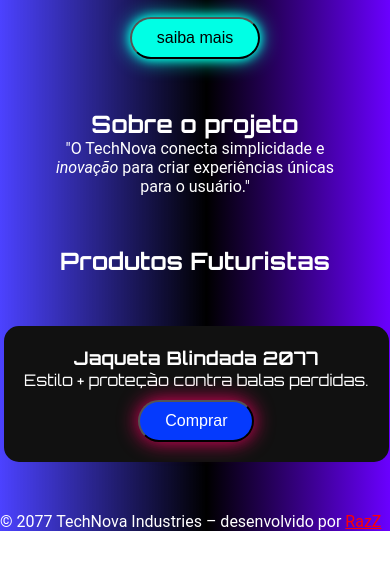
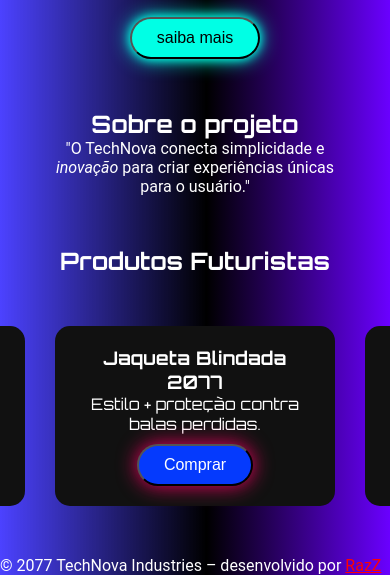
Before and after one commit to RazZ-codes/TechNova, a plain HTML site: page index.html in a window 390 px wide. Shown: the part 504-1079 px from the top of the page. Before the commit the page ends 1035 px from the top, so only its background shows below. Drawn offline with Linux system fonts and the light colour scheme.

Commit message:
Update style.css

```diff
--- a/style.css
+++ b/style.css
@@ -113,17 +113,34 @@ button:hover {
   padding: 50px;
 }
 
+@media (max-width: 520px) {
+  .products {
+    display: flex;
+  overflow-x: auto;
+  gap: 30px;
+  scroll-snap-type: x mandatory;
+  -webkit-overflow-scrolling: touch;
+  justify-content: flex-start;
+  padding: 50px;
+  text-align: center;
+}
+
+  .product {
+    min-width: 240px;
+    flex: 0 0 auto;
+    scroll-snap-align: start;
+  }
+
+}
 
 .produtosh2 {
   text-align: center;
 }
 
 .products {
-  display: flex;
-  overflow-x: auto;
+  display: grid;
+  grid-template-columns: repeat(3, 280px);
   gap: 30px;
-  scroll-snap-type: x mandatory;
-  -webkit-overflow-scrolling: touch;
   justify-content: center;
   padding: 50px;
   text-align: center;
@@ -146,9 +163,7 @@ button:hover {
   background: #111;
   border-radius: 15px;
   padding: 20px;
-      min-width: 240px;
-    flex: 0 0 auto;
-    scroll-snap-align: start;
+
   transition: transform .25s ease, box-shadow .25s ease;
   box-shadow: 0 0 15px rgba(red, green, blue, alpha);
 }
```
